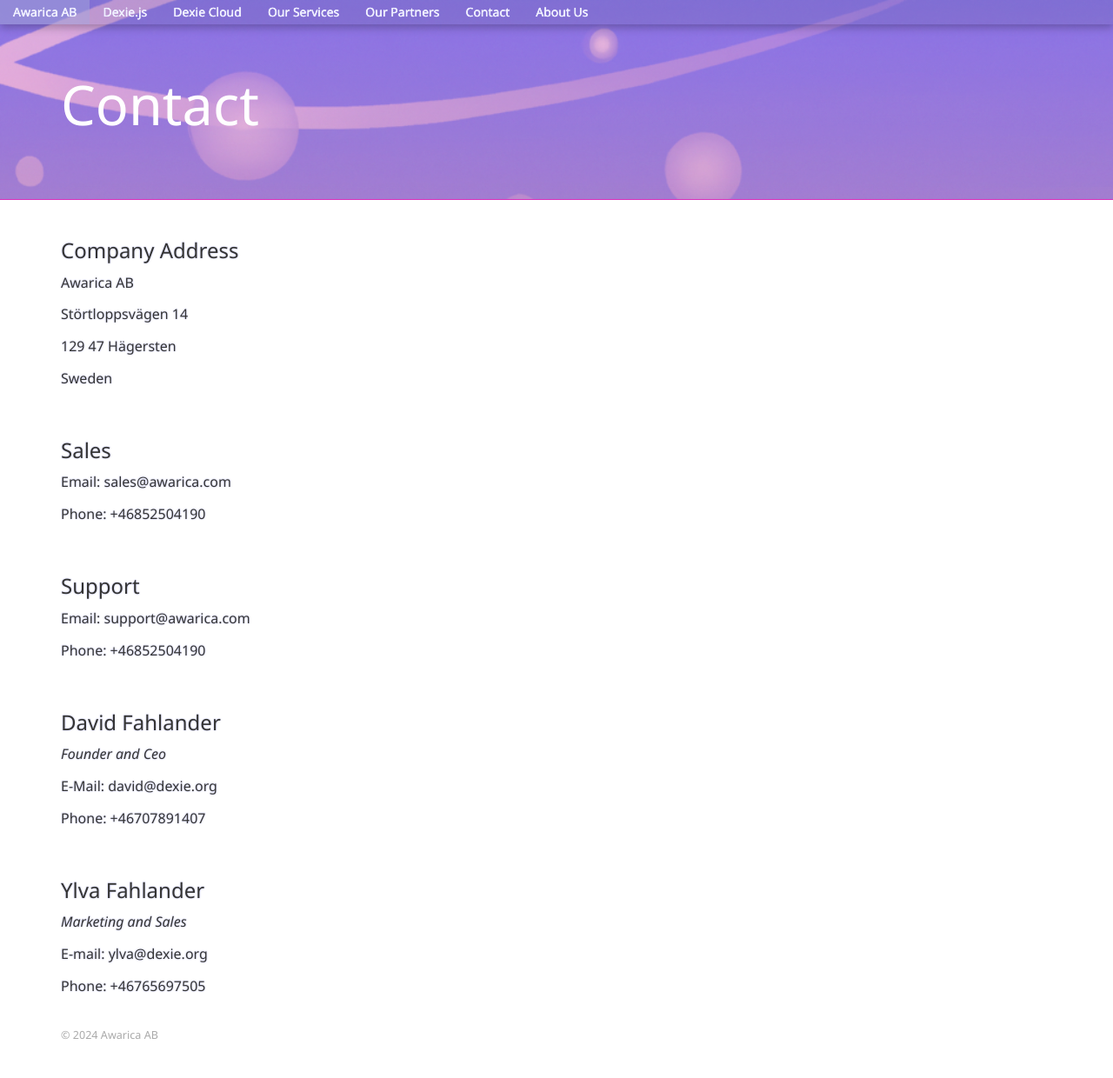
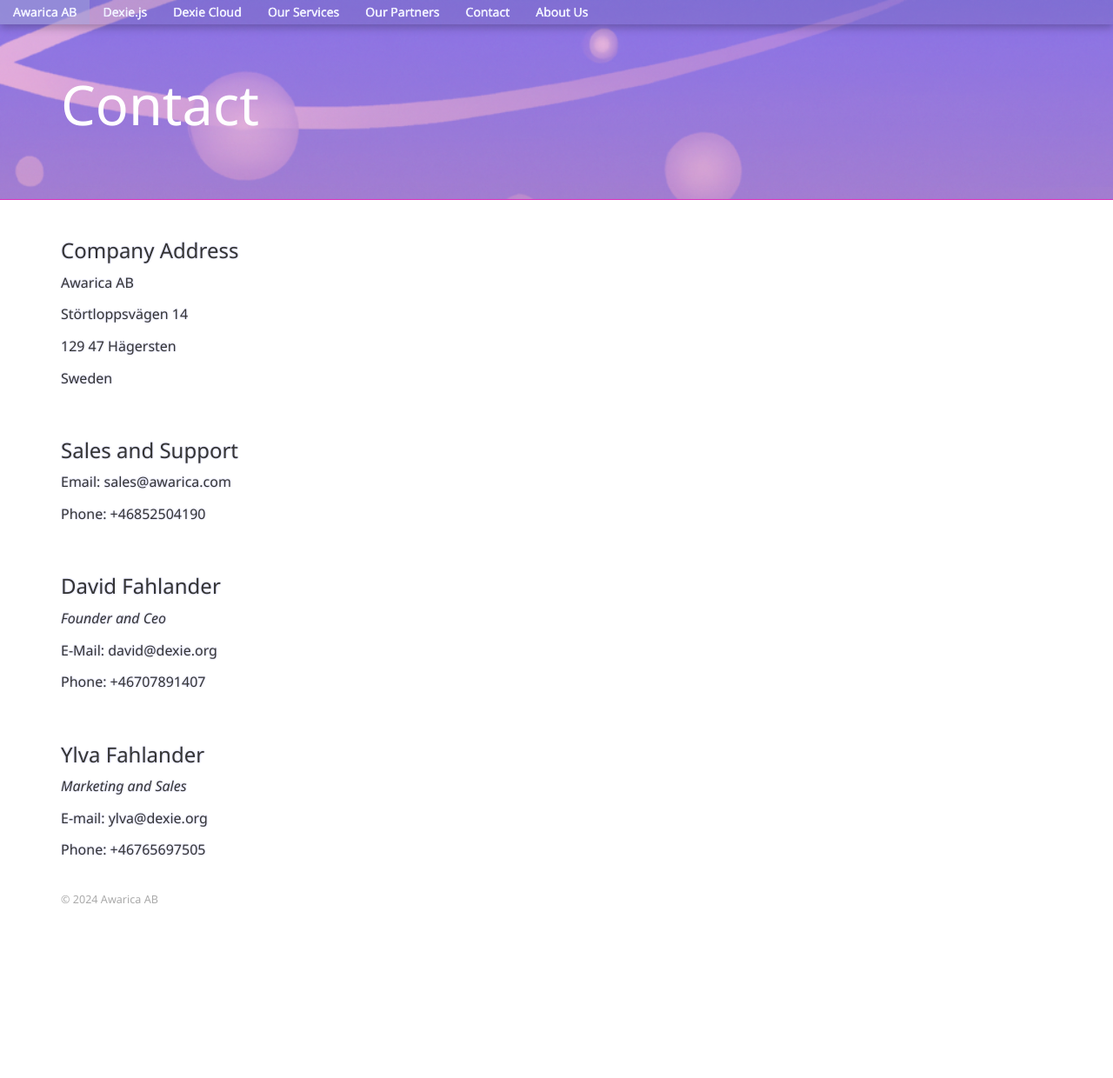
Before and after one commit to dfahlander/awarica, a Jekyll site: the page built from contact.md, in a window 1280 px wide. Shown: the whole page at 87% size. Built offline with Jekyll 4.4.1, drawn with Linux system fonts in a browser that asks for light colours; after the commit the page ends 1084 px from its top, so only the background shows below that.

Commit message:
Sales & support samma nummer

```diff
--- a/contact.md
+++ b/contact.md
@@ -14,15 +14,8 @@
 
 <br>
 
-<h3>Sales</h3>
+<h3>Sales and Support</h3>
 Email: sales@awarica.com
-
-Phone: +46852504190
-
-<br>
-
-<h3>Support</h3>
-Email: support@awarica.com
 
 Phone: +46852504190
 
```
